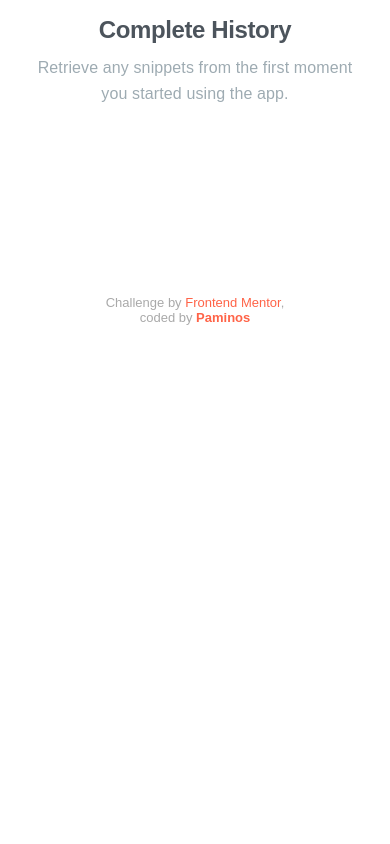
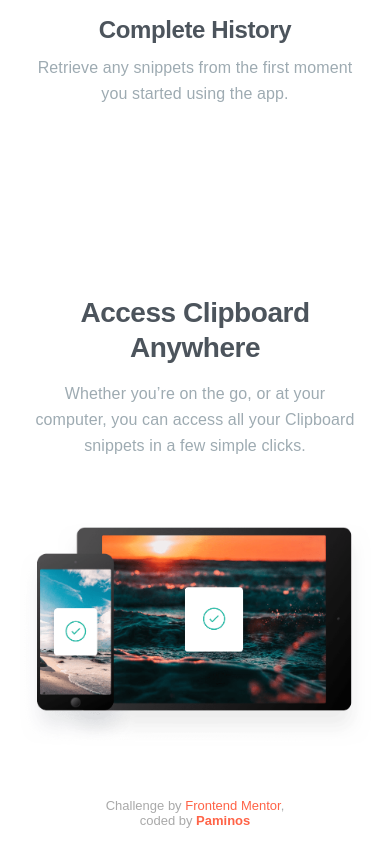
Before and after one commit to epalex/clipboard-landing-page, a plain HTML site: page index.html in a window 390 px wide. Shown: the part 1740-2584 px from the top of the page. Before the commit the page ends 2081 px from the top, so only its background shows below. Drawn offline with Linux system fonts and the light colour scheme; a web font is replaced by a local one.

Commit message:
mobile version, part3

```diff
--- a/index.html
+++ b/index.html
@@ -55,9 +55,16 @@
                     <h3>Complete History</h3>
                     <p>Retrieve any snippets from the first moment you started using the app.</p>
                 </section>
+            </section>
+        </section>
 
-            </section>
-
+        <section class="access">
+            <h2>Access Clipboard Anywhere</h2>
+            <p>Whether you’re on the go, or at your computer, you can access all your Clipboard
+                snippets in a few simple clicks.</p>
+            <figure>
+                <img class="devices" src="./images/image-devices.png" alt="image-devices">
+            </figure>
         </section>
 
     </div>
--- a/styles.css
+++ b/styles.css
@@ -102,11 +102,20 @@ h1 {
   flex-direction: column;
 }
 
-.pc-img {
+.access {
+  margin: auto;
+  width: 90%;
+  display: flex;
+  flex-direction: column;
+}
+
+.pc-img,
+.devices {
   width: 100%;
 }
 
-.snippets h2 {
+.snippets h2,
+.access h2 {
   font-style: normal;
   font-weight: 600;
   font-size: 28px;
@@ -116,7 +125,8 @@ h1 {
   text-align: center;
 }
 
-.cloud {
+.cloud,
+.access p {
   font-style: normal;
   font-weight: normal;
   font-size: 16px;
@@ -126,6 +136,10 @@ h1 {
   margin: 16px auto 64px auto;
   width: 90%;
   text-align: center;
+}
+
+.access p {
+  width: 92%;
 }
 
 .characteristics {
```
